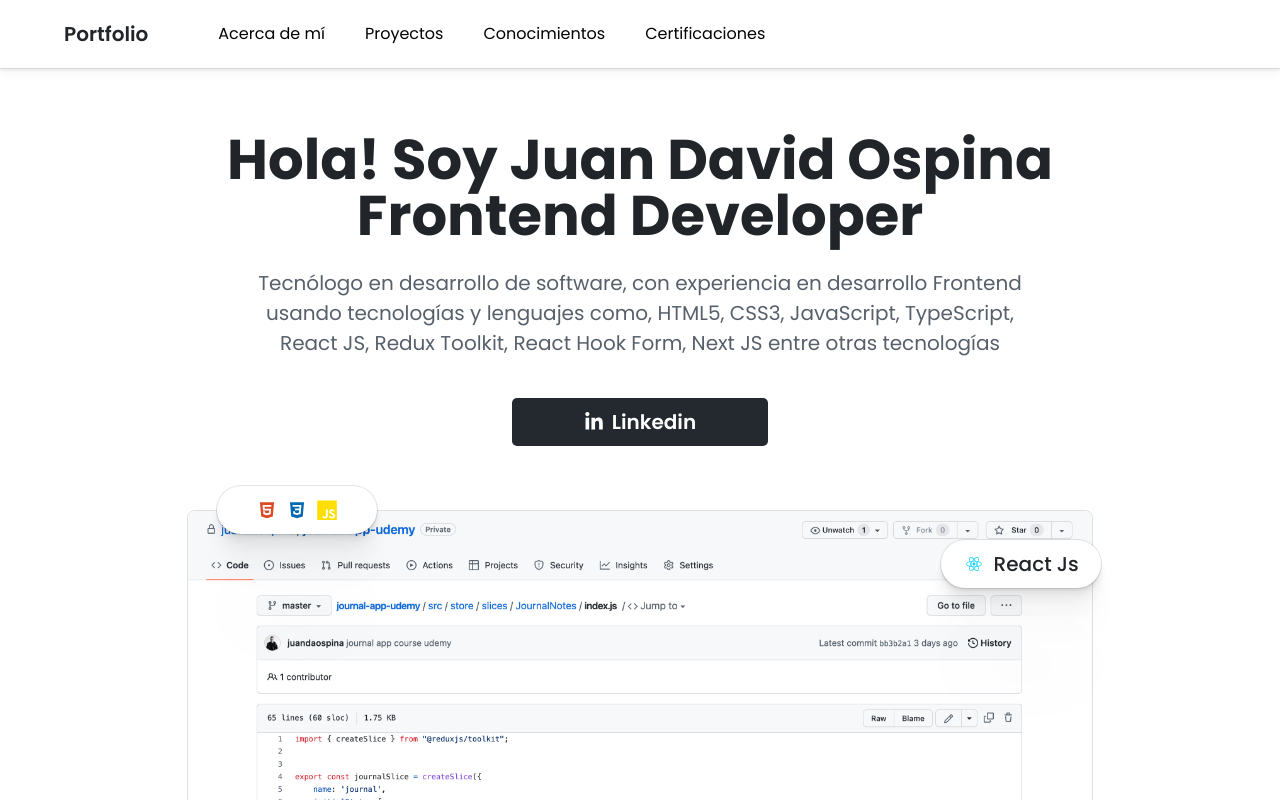
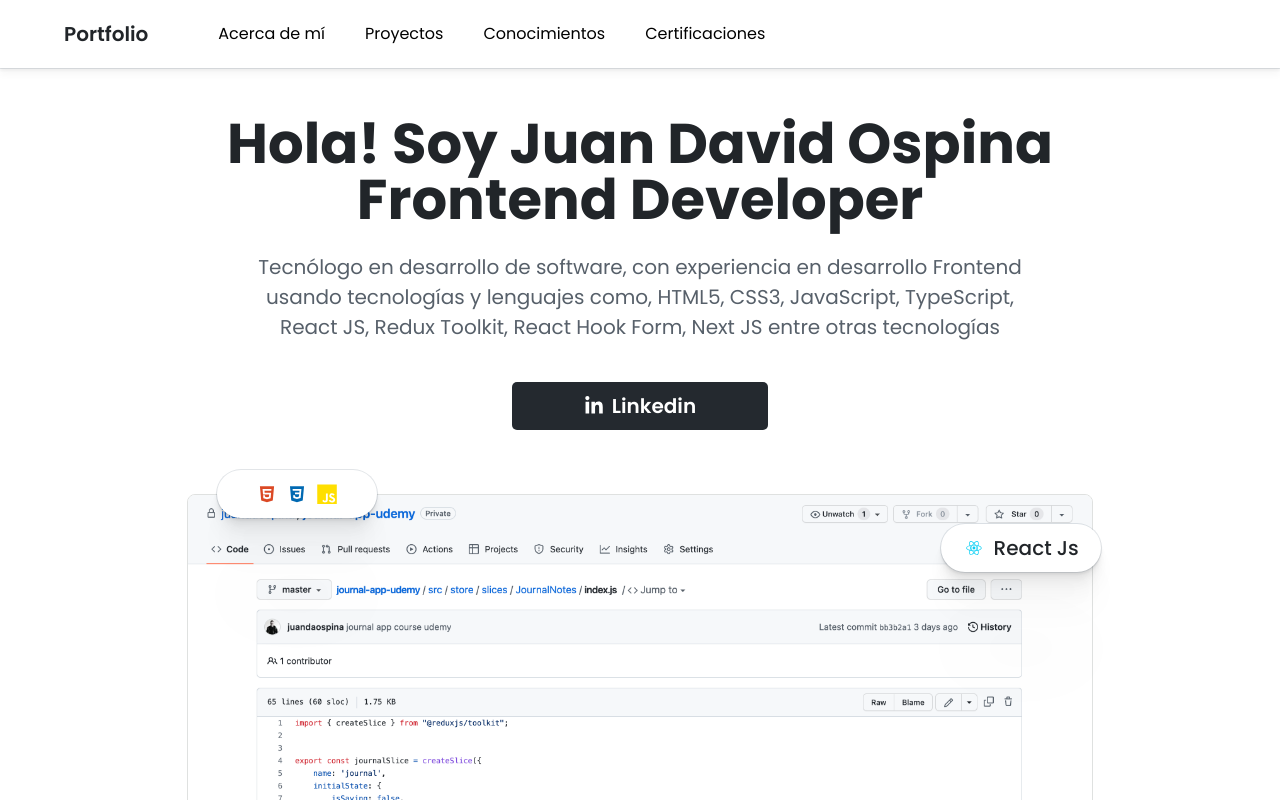
Before and after one commit to juandaospina/my-portfolio, a Next.js app: page / in a window 1280 px wide. Shown: the top 800 px of the page. Built offline with nearby package versions, Linux system fonts and the light colour scheme.

Commit message:
style: padding initial section content

```diff
--- a/styles/Content.module.css
+++ b/styles/Content.module.css
@@ -1,4 +1,5 @@
 .title {
+  font-size: 24px;
   font-weight: 800;
 }
 
--- a/styles/Home.module.css
+++ b/styles/Home.module.css
@@ -4,8 +4,7 @@
 
 .main {
   min-height: 100vh;
-  padding: 4rem 0;
-  /* flex: 1; */
+  padding: 3rem 0;
   display: flex;
   flex-direction: column;
   justify-content: center;
@@ -20,13 +19,6 @@
   border-top: 1px solid #eaeaea;
   justify-content: center;
   align-items: center;
-}
-
-.footer a {
-  display: flex;
-  justify-content: center;
-  align-items: center;
-  flex-grow: 1;
 }
 
 @media (min-width: 768px) {
```
